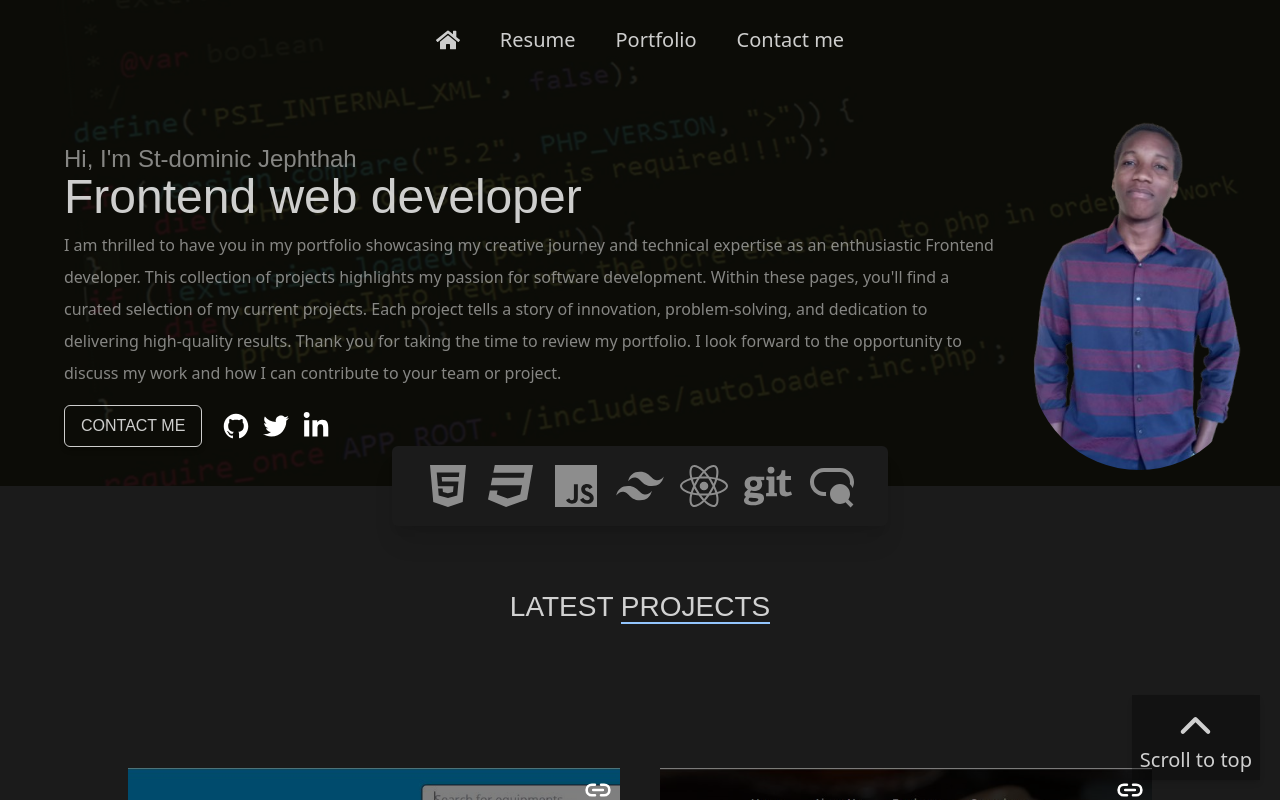
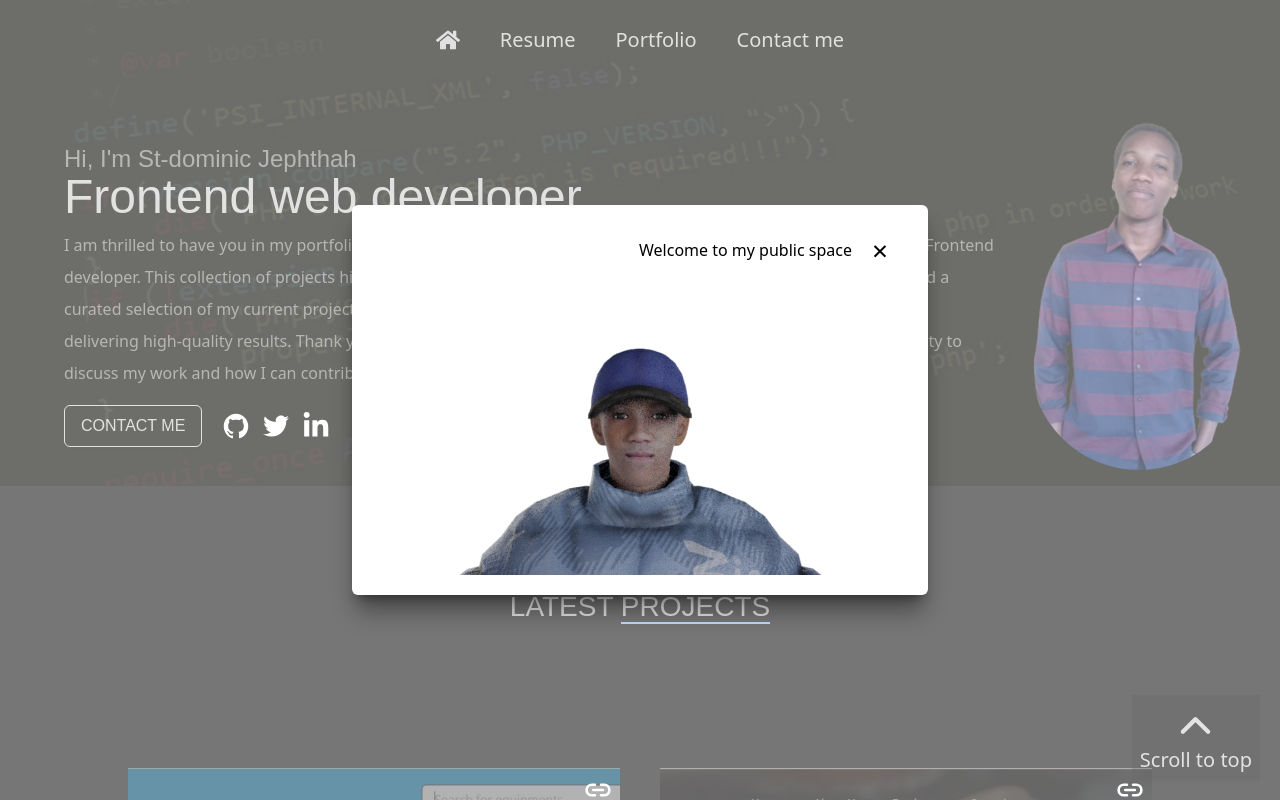
Before and after one commit to jephthahdominic/Portfolio, a React (Vite) app: page / in a window 1280 px wide. Shown: the top 800 px of the page. Built offline with nearby package versions, Linux system fonts and the light colour scheme.

Commit message:
Built a modal that appears when a person visits my portfolio

```diff
--- a/src/App.jsx
+++ b/src/App.jsx
@@ -2,8 +2,11 @@ import { GrLinkTop } from "react-icons/gr"
 import { Banner } from "./assets/images"
 import { ContactMe, Hero, Portfolio} from "./sections"
 import { IoIosArrowUp } from "react-icons/io"
+import Welcome from "./components/Welcome"
+import { useState } from "react"
 
 function App() {
+  const [appear, setAppear] = useState(true);
   return (
     <div className="h-screen w-screen bg-banner bg-cover bg-no-repeat">
       <Hero/>
@@ -15,6 +18,9 @@ function App() {
           <span className="text-xl">Scroll to top</span>
         </a>
       </div>
+      <div className={`w-full h-screen fixed z-50 top-0 bg-white bg-opacity-40 padding flex items-center justify-center ${appear ? 'animate-bigappear':'animate-bigdisappear hidden'}`}>
+        <Welcome appear={appear} setAppear={()=>setAppear()}/>
+      </div>
     </div>
   )
 
--- a/src/assets/images/index.js
+++ b/src/assets/images/index.js
@@ -3,11 +3,13 @@ import Banner2 from "./Banner2.jpg";
 import myPic from "./myPic.png";
 import Hemsoft from "./Hemsoft.png"
 import Elech from "./Elech.png"
+import AIME from "./AIME.png"
 
 export {
     Banner,
     Banner2,
     myPic,
     Hemsoft,
-    Elech
+    Elech,
+    AIME
 }
--- /dev/null
+++ b/src/components/Welcome.jsx
@@ -0,0 +1,15 @@
+import React, { useEffect, useState } from 'react'
+import { AIME } from '../assets/images'
+
+const Welcome = ({appear, setAppear}) => {
+  return (
+    <div className={`overflow-hidden w-[50%] h-max bg-white rounded-md shadow-xl shadow-[rgba(0,0,0,0.4)] flex flex-col items-center p-5 ${appear ? 'animate-appear' :'animate-disappear'}`}>
+        <div className='w-full flex items-center gap-5 justify-end px-5'>
+            <span>Welcome to my public space</span>
+            <button className='text-3xl' onClick={()=>setAppear((s)=>!s)}>&times;</button></div>
+        <img src={AIME} alt="AIME" width={400} className='object-contain'/>
+    </div>
+  )
+}
+
+export default Welcome
--- a/tailwind.config.js
+++ b/tailwind.config.js
@@ -35,10 +35,29 @@ export default {
         'fade-slow': {
           '0%': {opacity: '0'},
           '100%': {opacity: '1'}
+        },
+        'appear': {
+          '0%': {opacity: '0', width: '0', height:'0', padding: '0'},
+          '100%': {opacity: '1', width: '50%', height:'max-content', padding: '1.25rem'}
+        },
+        'bigappear': {
+          '0%': {opacity: '0'},
+          '100%': {opacity: '1'}
+        },
+        'bigdisappear': {
+          '0%': {opacity: '1'},
+          '100%': {opacity: '0'}
+        },
+        'disappear': {
+          '0%': {opacity: '1', width: '50%', height:'max-content', padding: '1.25rem', display: 'block'},
+          '100%': {width: '0', height: '0', opacity: '0', padding: '0', display: 'none'}
         }
       },
       animation: {
         'fade-slow': 'fade-slow .5s linear 1',
+        'appear': 'appear 1s ease-in-out 1',
+        'bigappear': 'bigappear 1s ease-in-out 1',
+        'disappear': 'disappear .5s ease-in-out 1'
       },
     },
   },
```
Also changed, not shown: src/assets/images/AIME.png (added).
